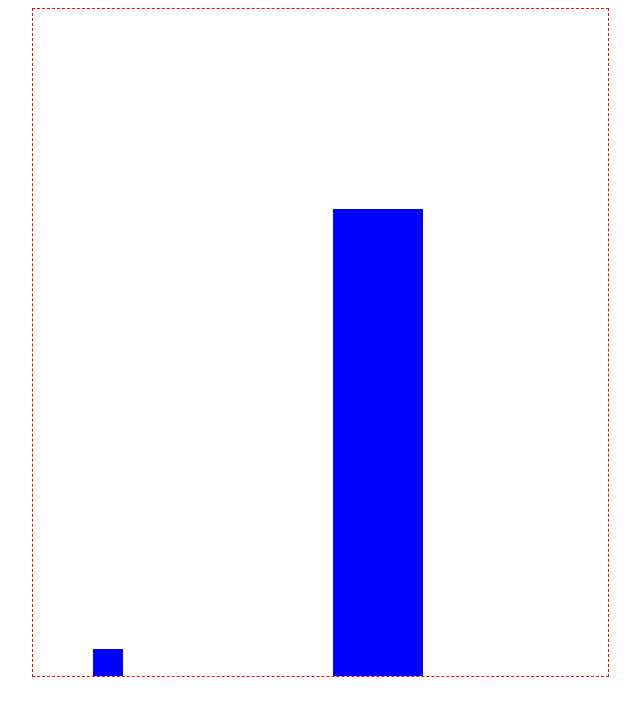
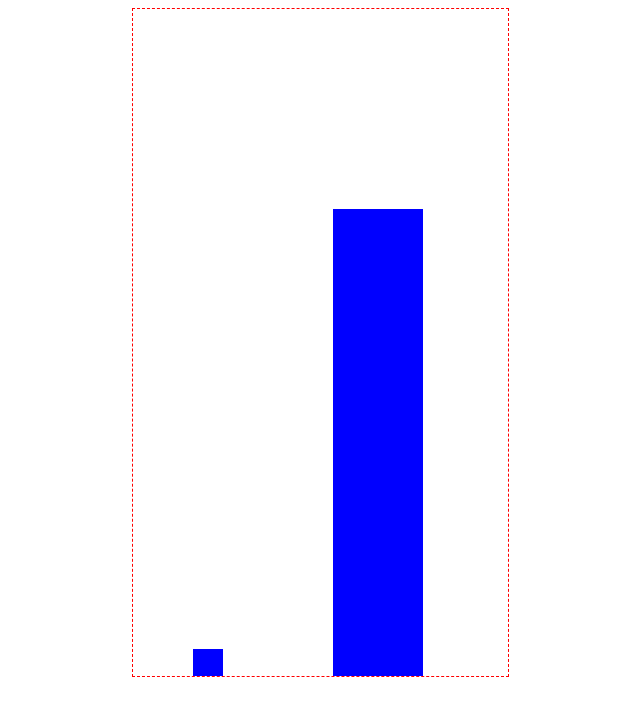
Before and after one commit to dstock48/gametime, a website built with webpack: page index.html in a window 1280 px wide. Shown: the whole page, without its empty margins (320-960 px from the left). Built offline with nearby package versions, Linux system fonts and the light colour scheme.

Commit message:
adjust width of canvas and position of pipe

```diff
--- a/index.html
+++ b/index.html
@@ -5,7 +5,7 @@
   <title>Game Time</title>
 </head>
 <body>
-  <canvas id="canvas" width="575" height="667"></canvas>
+  <canvas id="canvas" width="375" height="667"></canvas>
   <script src="main.bundle.js"></script>
 </body>
 </html>
--- a/lib/Pipe.js
+++ b/lib/Pipe.js
@@ -1,5 +1,5 @@
 function Pipe() {
-  this.x = 300;
+  this.x = 200;
   this.y = 200;
   this.width = 90;
   this.height = 0;
```
